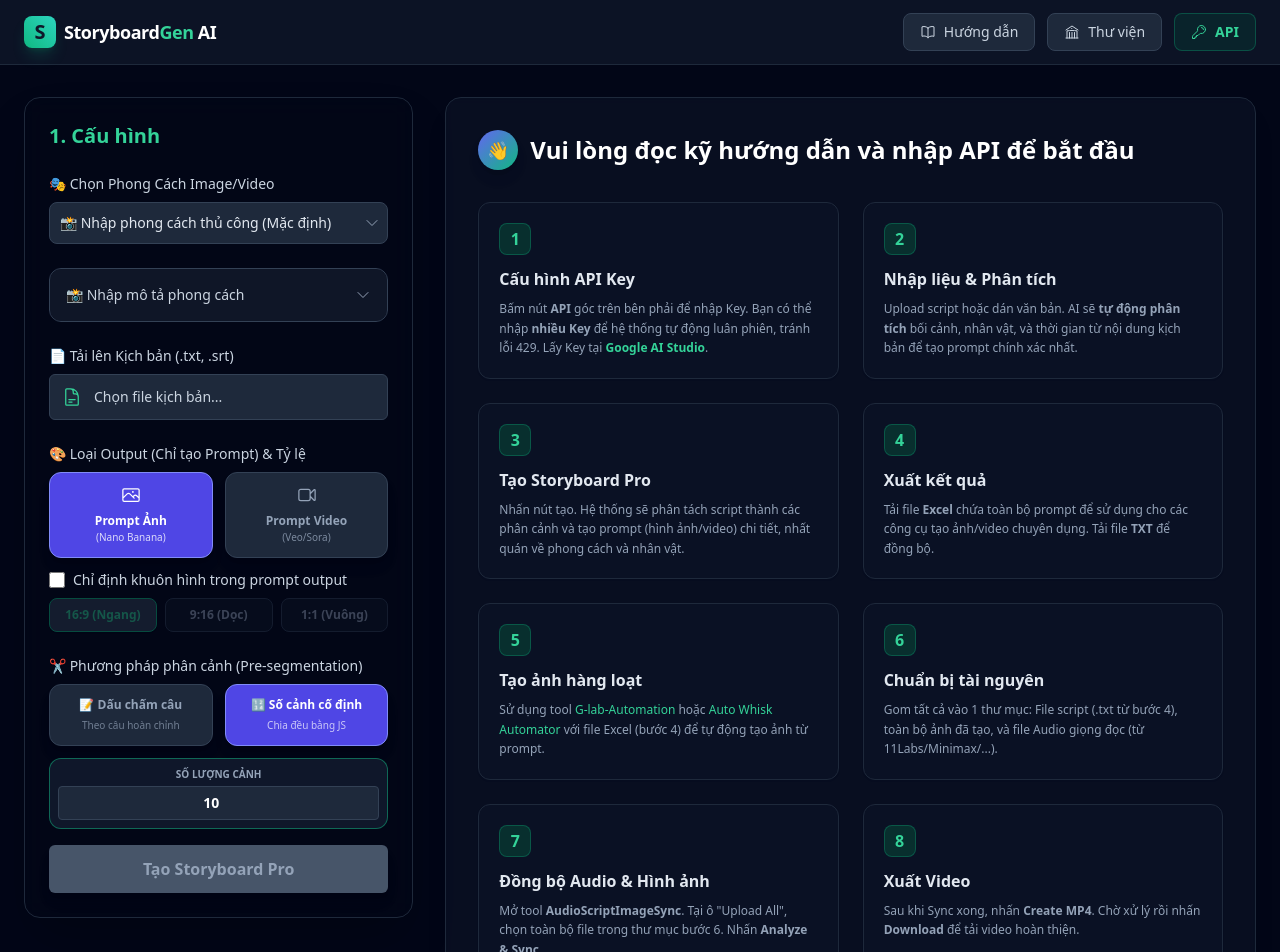
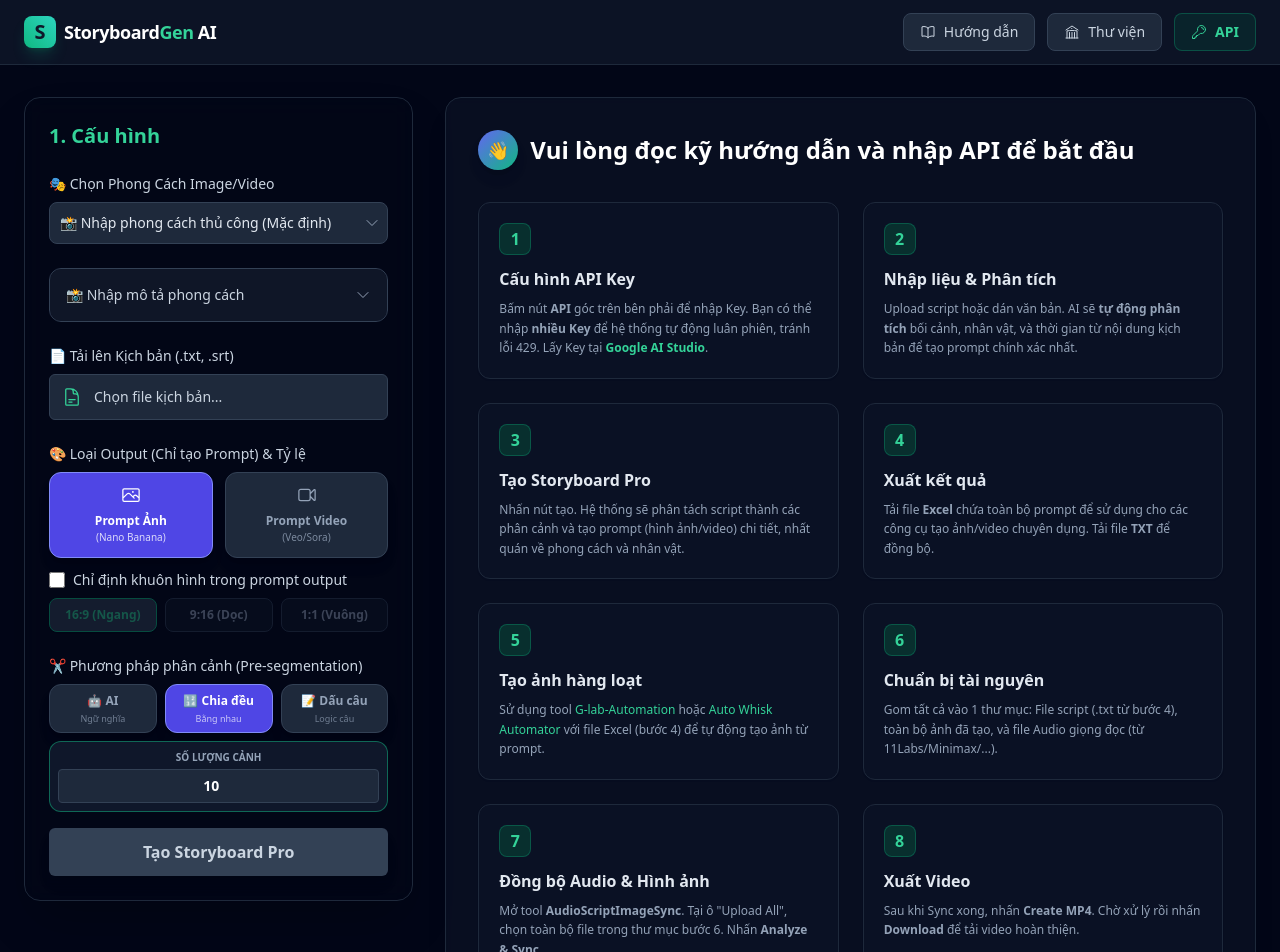
Before and after one commit to thuanndbxvp/Tool-Phancanh, a React (Vite) app: page / in a window 1280 px wide. Shown: the top 952 px of the page. Built offline with nearby package versions, Linux system fonts and the light colour scheme.

Commit message:
feat: Progressive rendering and JS style injection

```diff
--- a/src/App.tsx
+++ b/src/App.tsx
@@ -19,6 +19,8 @@ const App: FC = () => {
   const [customStylePrompt, setCustomStylePrompt] = useState<string>('');
   const [prompts, setPrompts] = useState<ScenePrompt[]>([]);
   const [isBuilding, setIsBuilding] = useState<boolean>(false);
+  const [buildProgress, setBuildProgress] = useState<number>(0);
+  const [buildStatus, setBuildStatus] = useState<string>('');
   const [segmentationMode, setSegmentationMode] = useState<'ai' | 'punctuation' | 'fixed'>('fixed');
   const [targetSceneCount, setTargetSceneCount] = useState<number>(10);
   const [promptType, setPromptType] = useState<PromptType>('image');
@@ -160,6 +162,9 @@ const App: FC = () => {
           return;
       }
       setIsBuilding(true);
+      setBuildProgress(0);
+      setBuildStatus('Đang khởi tạo...');
+      setPrompts([]); // Clear old prompts for progressive view
       try {
            const activeKeys = apiKeys.filter(k => k.isActive);
            let effectiveKey = "";
@@ -200,11 +205,23 @@ const App: FC = () => {
               aspectRatio,
               enableAspectRatio,
               kymaKey,
-              selectedKymaModel || 'gpt-4o-mini'
+              selectedKymaModel || 'gpt-4o-mini',
+              (newScenes, progress, status) => {
+                  setBuildProgress(progress);
+                  setBuildStatus(status);
+                  const incrementalPrompts = newScenes.map((item: any, index: number) => ({
+                      id: `scene-${index}`,
+                      phase: item.phase,
+                      imagePrompt: item.imagePrompt,
+                      videoPrompt: item.videoPrompt,
+                      scriptLine: item.scriptLine
+                  }));
+                  setPrompts(incrementalPrompts);
+              }
           );
 
           const newPrompts = results.scenes.map((item: any, index: number) => ({
-              id: Date.now() + index,
+              id: `scene-${index}`,
               phase: item.phase,
               imagePrompt: item.imagePrompt,
               videoPrompt: item.videoPrompt,
@@ -322,6 +339,8 @@ const App: FC = () => {
                         onScriptUpload={handleScriptUpload}
                         onBuildPrompts={handleBuildPrompts}
                         isBuilding={isBuilding}
+                        buildProgress={buildProgress}
+                        buildStatus={buildStatus}
                         scriptFileName={scriptFileName}
                         segmentationMode={segmentationMode}
                         setSegmentationMode={setSegmentationMode}
--- a/src/components/ControlPanel.tsx
+++ b/src/components/ControlPanel.tsx
@@ -13,6 +13,8 @@ interface ControlPanelProps {
   onScriptUpload: (e: React.ChangeEvent<HTMLInputElement>) => void;
   onBuildPrompts: () => void;
   isBuilding: boolean;
+  buildProgress: number;
+  buildStatus: string;
   scriptFileName: string | null;
   segmentationMode: 'ai' | 'punctuation' | 'fixed';
   setSegmentationMode: (mode: 'ai' | 'punctuation' | 'fixed') => void;
@@ -32,7 +34,7 @@ interface ControlPanelProps {
 
 export const ControlPanel: FC<ControlPanelProps> = ({
     mode, setMode, scenario, setScenario, customStylePrompt, setCustomStylePrompt,
-    onScriptUpload, onBuildPrompts, isBuilding,
+    onScriptUpload, onBuildPrompts, isBuilding, buildProgress, buildStatus,
     scriptFileName,
     segmentationMode, setSegmentationMode, hasPrompts,
     targetSceneCount, setTargetSceneCount,
@@ -200,23 +202,30 @@ export const ControlPanel: FC<ControlPanelProps> = ({
             {/* Segmentation Options & Generate Button Group */}
             <div>
                 <label className="block text-sm font-medium text-slate-300 mb-2">✂️ Phương pháp phân cảnh (Pre-segmentation)</label>
-                <div className="grid grid-cols-2 gap-3 mb-4">
+                <div className="grid grid-cols-3 gap-2 mb-4">
                     <button
-                        onClick={() => setSegmentationMode('punctuation')}
-                        className={`p-3 rounded-xl text-xs font-bold transition-all border shadow-lg flex flex-col items-center gap-1 ${segmentationMode === 'punctuation' ? 'bg-indigo-600 border-indigo-400 text-white' : 'bg-slate-800 border-slate-700 text-slate-400 hover:bg-slate-700 hover:border-slate-500'}`}
+                        onClick={() => setSegmentationMode('ai')}
+                        className={`p-2 rounded-xl text-xs font-bold transition-all border shadow-lg flex flex-col items-center gap-1 text-center ${segmentationMode === 'ai' ? 'bg-indigo-600 border-indigo-400 text-white' : 'bg-slate-800 border-slate-700 text-slate-400 hover:bg-slate-700 hover:border-slate-500'}`}
                     >
-                        <span>📝 Dấu chấm câu</span>
-                        <span className="font-medium opacity-70 text-[10px]">Theo câu hoàn chỉnh</span>
+                        <span>🤖 AI</span>
+                        <span className="font-medium opacity-70 text-[9px] leading-tight">Ngữ nghĩa</span>
                     </button>
                     <button
                         onClick={() => setSegmentationMode('fixed')}
-                        className={`p-3 rounded-xl text-xs font-bold transition-all border shadow-lg flex flex-col items-center gap-1 ${segmentationMode === 'fixed' ? 'bg-indigo-600 border-indigo-400 text-white' : 'bg-slate-800 border-slate-700 text-slate-400 hover:bg-slate-700 hover:border-slate-500'}`}
+                        className={`p-2 rounded-xl text-xs font-bold transition-all border shadow-lg flex flex-col items-center gap-1 text-center ${segmentationMode === 'fixed' ? 'bg-indigo-600 border-indigo-400 text-white' : 'bg-slate-800 border-slate-700 text-slate-400 hover:bg-slate-700 hover:border-slate-500'}`}
                     >
-                        <span>🔢 Số cảnh cố định</span>
-                        <span className="font-medium opacity-70 text-[10px]">Chia đều bằng JS</span>
+                        <span>🔢 Chia đều</span>
+                        <span className="font-medium opacity-70 text-[9px] leading-tight">Bằng nhau</span>
+                    </button>
+                    <button
+                        onClick={() => setSegmentationMode('punctuation')}
+                        className={`p-2 rounded-xl text-xs font-bold transition-all border shadow-lg flex flex-col items-center gap-1 text-center ${segmentationMode === 'punctuation' ? 'bg-indigo-600 border-indigo-400 text-white' : 'bg-slate-800 border-slate-700 text-slate-400 hover:bg-slate-700 hover:border-slate-500'}`}
+                    >
+                        <span>📝 Dấu câu</span>
+                        <span className="font-medium opacity-70 text-[9px] leading-tight">Logic câu</span>
                     </button>
 
-                     <div className={`col-span-2 p-2 rounded-xl border flex flex-col justify-center items-center transition-all duration-300 ${segmentationMode === 'fixed' ? 'bg-slate-900 border-emerald-500/50 opacity-100' : 'bg-slate-900/50 border-slate-800 opacity-40 pointer-events-none'}`}>
+                     <div className={`col-span-3 p-2 rounded-xl border flex flex-col justify-center items-center transition-all duration-300 ${(segmentationMode === 'fixed' || segmentationMode === 'ai') ? 'bg-slate-900 border-emerald-500/50 opacity-100' : 'bg-slate-900/50 border-slate-800 opacity-40 pointer-events-none'}`}>
                         <label className="text-[10px] font-bold text-slate-400 mb-1 uppercase text-center">Số lượng cảnh</label>
                         <input
                             type="number"
@@ -225,7 +234,7 @@ export const ControlPanel: FC<ControlPanelProps> = ({
                             value={targetSceneCount}
                             onChange={(e) => setTargetSceneCount(Math.max(1, parseInt(e.target.value) || 10))}
                             className="w-full bg-slate-800 border border-slate-700 p-1.5 rounded text-center text-white text-sm font-bold focus:ring-2 focus:ring-emerald-500 outline-none"
-                            disabled={segmentationMode !== 'fixed'}
+                            disabled={segmentationMode !== 'fixed' && segmentationMode !== 'ai'}
                         />
                     </div>
                 </div>
@@ -233,11 +242,24 @@ export const ControlPanel: FC<ControlPanelProps> = ({
                 <button
                     onClick={onBuildPrompts}
                     disabled={!canBuild || isBuilding}
-                    className={`w-full py-3 px-4 rounded-md font-semibold transition-all flex items-center justify-center text-white ${hasPrompts ? 'bg-amber-600 hover:bg-amber-500' : 'bg-blue-600 hover:bg-blue-500'} disabled:bg-slate-600 disabled:text-slate-400 disabled:cursor-not-allowed shadow-lg`}
+                    className={`relative w-full overflow-hidden py-3 px-4 rounded-md font-semibold transition-all flex items-center justify-center text-white ${hasPrompts ? 'bg-amber-600 hover:bg-amber-500' : 'bg-blue-600 hover:bg-blue-500'} disabled:bg-slate-700 disabled:text-slate-300 disabled:cursor-not-allowed shadow-lg`}
                 >
-                    {isBuilding ? <SpinnerIcon className="animate-spin h-5 w-5 mr-2" /> : hasPrompts ? <ArrowPathIcon className="h-5 w-5 mr-2" /> : null}
-                    {isBuilding ? 'AI đang phân tích...' : hasPrompts ? 'Tạo lại Storyboard Pro' : 'Tạo Storyboard Pro'}
+                    {isBuilding && (
+                        <div
+                            className="absolute left-0 top-0 bottom-0 bg-emerald-600/40 transition-all duration-300 ease-out"
+                            style={{ width: `${buildProgress}%` }}
+                        />
+                    )}
+                    <div className="relative z-10 flex items-center gap-2">
+                        {isBuilding ? <SpinnerIcon className="animate-spin h-5 w-5" /> : hasPrompts ? <ArrowPathIcon className="h-5 w-5" /> : null}
+                        {isBuilding ? (buildStatus || 'AI đang phân tích...') : hasPrompts ? 'Tạo lại Storyboard Pro' : 'Tạo Storyboard Pro'}
+                    </div>
                 </button>
+                {isBuilding && buildProgress > 0 && (
+                    <div className="mt-2 text-center text-xs text-emerald-400 font-medium animate-pulse">
+                        Đang tiến hành... {buildProgress}%
+                    </div>
+                )}
             </div>
           </div>
       </div>
--- a/src/types/index.ts
+++ b/src/types/index.ts
@@ -6,7 +6,7 @@ export interface ImageFile {
 }
 
 export interface ScenePrompt {
-  id: number;
+  id: number | string;
   phase: string;
   imagePrompt?: string;
   videoPrompt?: string;
```
Also changed, not shown: src/services/geminiService.ts (+23 -5 lines).
